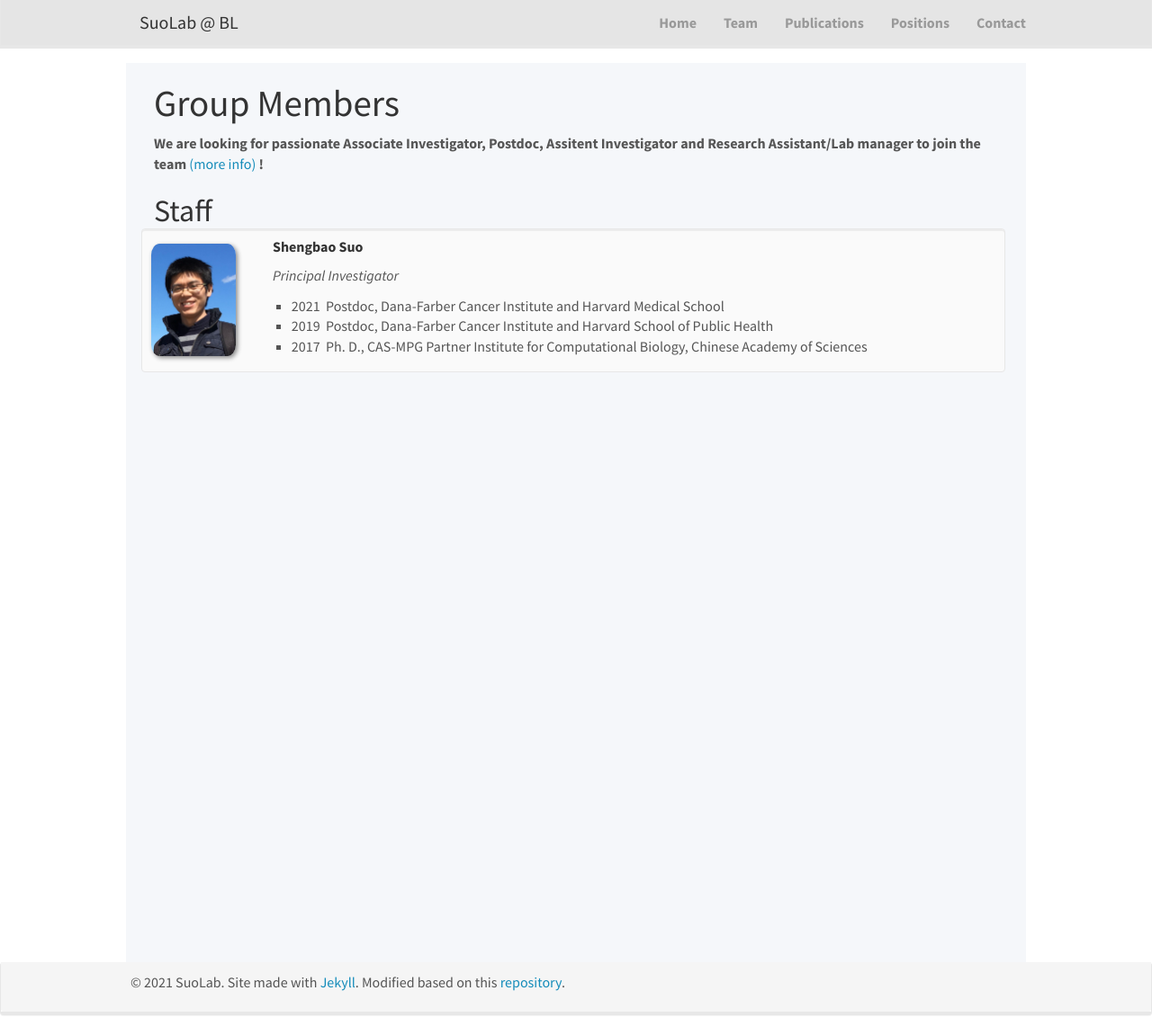
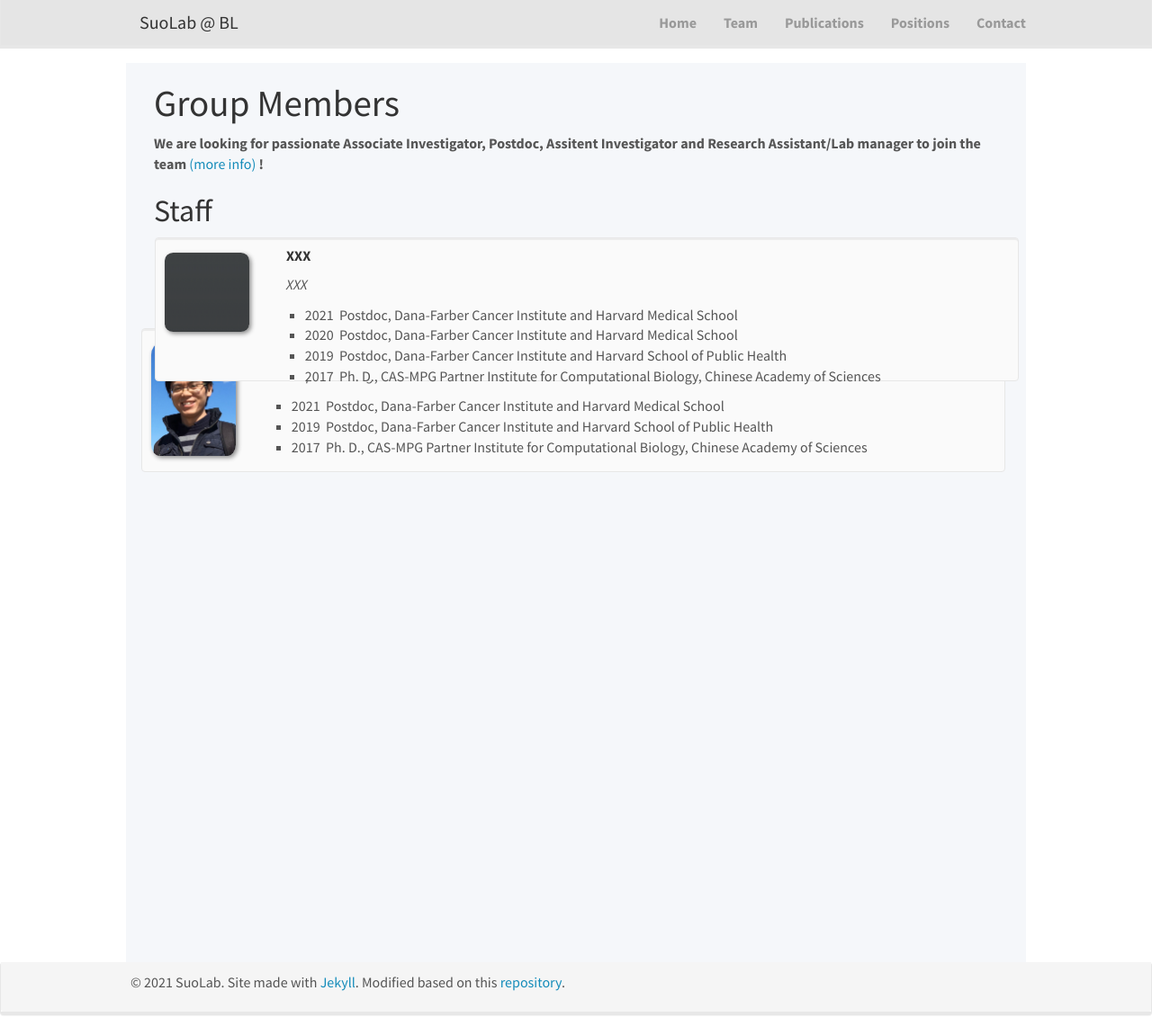
Before and after one commit to suoshengbao/suoshengbao.github.io, a Jekyll site: the page built from _pages/team.md, in a window 1280 px wide and 1151 px high. Shown: the whole window at 90% size. Built offline with Jekyll 4.4.1, drawn with Linux system fonts in a browser that asks for light colours; nearby versions of some CDN libraries.

Commit message:
Update team.md

```diff
--- a/_pages/team.md
+++ b/_pages/team.md
@@ -26,7 +26,7 @@ permalink: /team/
 </div>
 </div>
 
-<!-- <div style="padding-left: 1px; position: absolute; height: 10px; bottom: 0; right: 0;  left: 0; ">
+<div style="padding-left: 1px; position: relative; height: 10px; bottom: 0; right: 0;  left: 0; ">
 <div class="well"  style="height: 160px; width: 960px">
 <img src="/images/teampic/dummy.png" width="10%" style="float: left;"/>
 <h5><strong>&nbsp;&nbsp;&nbsp;&nbsp;&nbsp;&nbsp;XXX<strong></h5>
@@ -38,7 +38,7 @@ permalink: /team/
 <li>2017&nbsp;&nbsp;Ph. D., CAS-MPG Partner Institute for Computational Biology, Chinese Academy of Sciences</li>
 </ul>
 </div>
-</div> -->
+</div>
 
 {% assign number_printed = 0 %}
 {% for member in site.data.team_members %}
```
